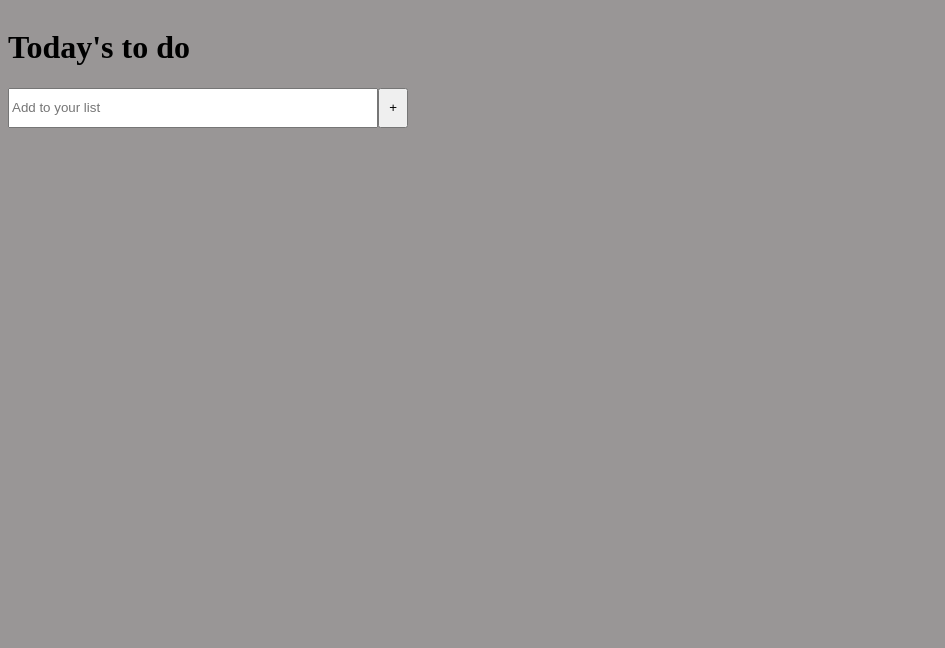
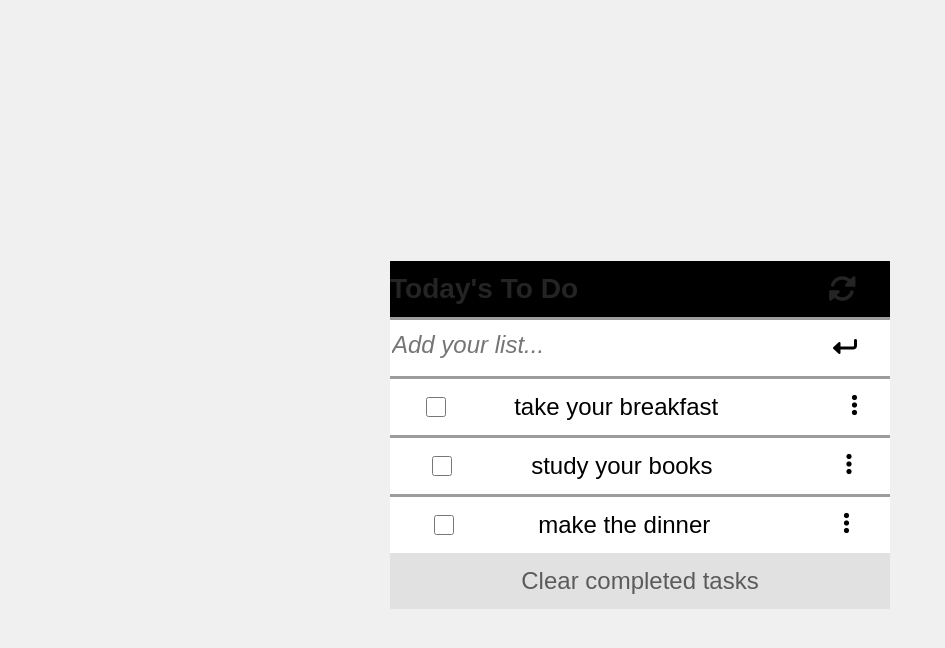
Before and after one commit to brahimdidi/Todolist-App, a website built with webpack: page src/index.html in a window 1280 px wide. Shown: the whole page, without its empty margins (0-945 px from the left). Built offline with nearby package versions, Linux system fonts and the light colour scheme.

Commit message:
initial commit

```diff
--- a/src/index.html
+++ b/src/index.html
@@ -1,18 +1,39 @@
 <!DOCTYPE html>
 <html lang="en">
   <head>
-    <meta charset="UTF-8">
-    <meta http-equiv="X-UA-Compatible" content="IE=edge">
-    <meta name="viewport" content="width=device-width, initial-scale=1.0">
-    <title>To do list project</title>
+    <meta charset="UTF-8" />
+    <meta http-equiv="X-UA-Compatible" content="IE=edge" />
+    <meta name="viewport" content="width=device-width, initial-scale=1.0" />
+    <link
+      rel="stylesheet"
+      href="https://cdnjs.cloudflare.com/ajax/libs/font-awesome/6.0.0-beta3/css/all.min.css"
+      integrity="sha512-Fo3rlrZj/k7ujTnHg4CGR2D7kSs0v4LLanw2qksYuRlEzO+tcaEPQogQ0KaoGN26/zrn20ImR1DfuLWnOo7aBA=="
+      crossorigin="anonymous"
+      referrerpolicy="no-referrer"
+    />
+    <link rel="stylesheet" href="style.css" />
+    <title>My Todo list</title>
   </head>
   <body>
+    <main>
+      <header>
+        <div >
+          <h3>Today's To Do <i class="fas fa-sync-alt"></i></h3>
+        </div>
+      </header>
+      <form action="/" id="formation">
+        <div class="user">
+          <input type="text" id="userInput" placeholder="Add your list..." />
+          <i class="fas fa-level-down-alt fa-rotate-90"></i>
+        </div>
+      </form>
       <div class="container">
-            <h1>Today's to do</h1>
-        <div class="input-div"><input type="text" placeholder="Add to your list" id="input-field"><button id="add-btn">+</button></div>
-        <div class="todo-list">
-            <button class="clearAll dis-none">Clear all</button>
+        <ul id="licontainer"></ul>
       </div>
+      <div class="btn-container">
+        <button type="button" id="btn">Clear completed tasks</button>
       </div>
+    </main>
+    <script src="index.js"></script>
   </body>
 </html>
--- a/src/index.js
+++ b/src/index.js
@@ -1,65 +1,36 @@
 import './style.css';
 
-const addBtn = document.querySelector('#add-btn');
-const todoList = document.querySelector('.todo-list');
-const inputField = document.querySelector('#input-field');
-const clearAll = document.querySelector('.clearAll');
-const container = document.querySelector('.container');
-const inputDiv = document.querySelector('.input-div');
-
-const todoListArray = [
+const myList = [
   {
-    description: 'none',
+    description: 'take your breakfast',
     completed: false,
     index: 0,
   },
+  {
+    description: 'study your books',
+    completed: false,
+    index: 1,
+  },
+  {
+    description: 'make the dinner',
+    completed: false,
+    index: 2,
+  },
 ];
 
-const addNew = () => {
-  if (inputField.value === '') {
-    const warn = document.createElement('h2');
-    warn.classList.add('warn');
-    warn.innerHTML = 'Please type something';
-    container.insertBefore(warn, inputDiv);
-    setTimeout(() => warn.remove(), 1000);
-  } else {
-    const div = document.createElement('div');
-    div.classList.add('div-active');
-    div.innerHTML = inputField.value;
-    todoList.insertBefore(div, clearAll);
-    inputField.value = '';
-    const checkbox = document.createElement('input');
-    checkbox.type = 'checkbox';
-    div.appendChild(checkbox);
-    checkbox.classList.add('checkbox');
-    const checked = () => {
-      if (checkbox.checked === false) {
-        checkbox.parentElement.classList.remove('line-through');
-      } else {
-        checkbox.parentElement.classList.add('line-through');
-      }
-    };
-    checkbox.addEventListener('click', checked);
-    clearAll.classList.remove('dis-none');
-    const todo = {
-      description: inputField.value,
-      completed: checkbox.checked,
-      index: 0,
-    };
-    todoListArray.push(todo);
-  }
-};
-const removeItems = () => {
-  const toRemove = document.querySelectorAll('.line-through');
-  toRemove.forEach((r) => {
-    r.remove();
+const list = document.getElementById('licontainer');
+
+// add items to dom
+const addNew = (array, element) => {
+  array.forEach((item) => {
+    const listItems = document.createElement('li');
+    listItems.classList.add('liststyle');
+    element.appendChild(listItems);
+    listItems.innerHTML = `
+    <input type="checkbox" class = "check" id="${item.index}">
+    <label for="${item.index}">${item.description}&nbsp&nbsp&nbsp&nbsp&nbsp&nbsp&nbsp&nbsp&nbsp&nbsp&nbsp&nbsp&nbsp&nbsp&nbsp&nbsp&nbsp&nbsp&nbsp&nbsp
+    <i class="fas fa-ellipsis-v"></i>
+    `;
   });
 };
-
-addBtn.addEventListener('click', addNew);
-clearAll.addEventListener('click', removeItems);
-inputField.addEventListener('keypress', (event) => {
-  if (event.key === 'Enter') {
-    addNew();
-  }
-});
+addNew(myList, list);
--- a/src/style.css
+++ b/src/style.css
@@ -1,92 +1,120 @@
 body {
-  align-items: center;
-  justify-content: center;
-  background-color: rgb(153, 150, 150);
+  background-color: rgb(241, 240, 240);
 }
 
-.container {
-  width: 400px;
-  display: grid;
+main {
+  display: flex;
+  flex-direction: column;
+  justify-content: center;
+  align-items: center;
+  align-content: center;
+  font-family: "Poppins", sans-serif;
+  font-size: 1.5rem;
 }
 
-.input-div {
-  display: flex;
-  width: 400px;
-  height: 40px;
+header {
+  margin: 0;
+  padding: 0;
+  width: 31.25rem;
+  margin-top: 20%;
 }
 
-#input-field {
-  width: 370px;
+h3 {
+  margin: 0;
+  padding: 0;
+  width: 31.25rem;
+  height: 3.5rem;
+  border-bottom: solid;
+  border-color: rgb(156, 156, 156);
+  display: flex;
+  flex-direction: row;
+  align-items: center;
+  justify-content: start;
+  background-color: black;
+  gap: 50%;
+  color: rgb(36, 36, 36);
 }
 
-#add-btn {
-  width: 30px;
-  cursor: pointer;
+::-webkit-input-placeholder {
+  font-style: italic;
+  font-size: 1.5rem;
 }
 
-#add-btn:hover {
-  background-color: greenyellow;
-  width: 50px;
-  font-weight: bold;
-  transition: 0.3s ease-in-out;
+#formation {
+  width: 31.25rem;
+  border: none;
+  border-color: rgb(250, 249, 249);
 }
 
-.todo-list {
-  width: 400px;
-  height: 40px;
+.btn-container {
+  width: 31.25rem;
 }
 
-.div-active {
-  background-color: white;
-  padding: 20px;
-  font-size: 24px;
-  border: 1px solid rgb(0, 0, 0);
-  align-items: center;
-  font-family: 'Times New Roman', Times, serif;
+#btn {
+  margin: 0;
+  padding: 0;
+  height: 3.5rem;
+  background-color: rgb(226, 225, 225);
+  color: rgb(92, 91, 91);
+  border: none;
+  width: 31.25rem;
+  font-size: 1.5rem;
 }
 
-.div-active:hover {
-  background-color: aqua;
-  transition: 0.4s ease-in-out;
+ul {
+  background-color: rgb(255, 255, 255);
+  list-style: none;
+  padding: 0;
+  margin: 0;
+  width: 100%;
 }
 
-.checkbox {
-  position: fixed;
-  left: 6px;
-  cursor: pointer;
+ul li {
+  height: 3.5rem;
+  width: 31.25rem;
+  border-style: solid;
+  border-bottom: 0.125rem;
+  border-color: rgb(156, 156, 156);
+  display: flex;
+  align-items: center;
+  justify-content: space-around;
+  border-right: none;
 }
 
-.line-through {
-  text-decoration: line-through;
+.liststyle {
+  border-bottom: 0.125rem rgb(95, 95, 95);
+  border-left: white;
 }
 
-.clearAll {
-  width: 400px;
-  height: 50px;
-  text-decoration: underline;
+.user {
   display: flex;
-  align-items: center;
-  font-size: 22px;
-  background-color: white;
-  padding: 20px;
-  justify-content: center;
-  cursor: pointer;
+  gap: 0%;
+  width: 31.25rem;
+  height: 3.5rem;
+  border-bottom: solid;
+  border-bottom: 1px;
+  border-left: none;
+  border-right: none;
+  background-color: #fff;
 }
 
-.clearAll:hover {
-  background-color: brown;
-  font-size: 30px;
-  height: 65px;
-  transition: 0.4s ease-in-out;
+#userInput {
+  width: 31.25rem;
+  display: flex;
+  height: 3.5rem;
+  border: none;
 }
 
-.dis-none {
-  display: none;
+.check {
+  height: 20px;
+  width: 20px;
+  justify-self: center;
 }
 
-.warn {
-  font-size: 15px;
-  font-weight: 300;
-  color: rgb(36, 29, 29);
-  background-color: red;
+.fa-ellipsis-v {
+  float: right;
 }
+
+.fa-level-down-alt {
+  margin-right: 3.25rem;
+}
```
Also changed, not shown: dist/bundle.js, dist/index.html, 1 other file. Lines whose indentation alone changed are shown as unchanged.
